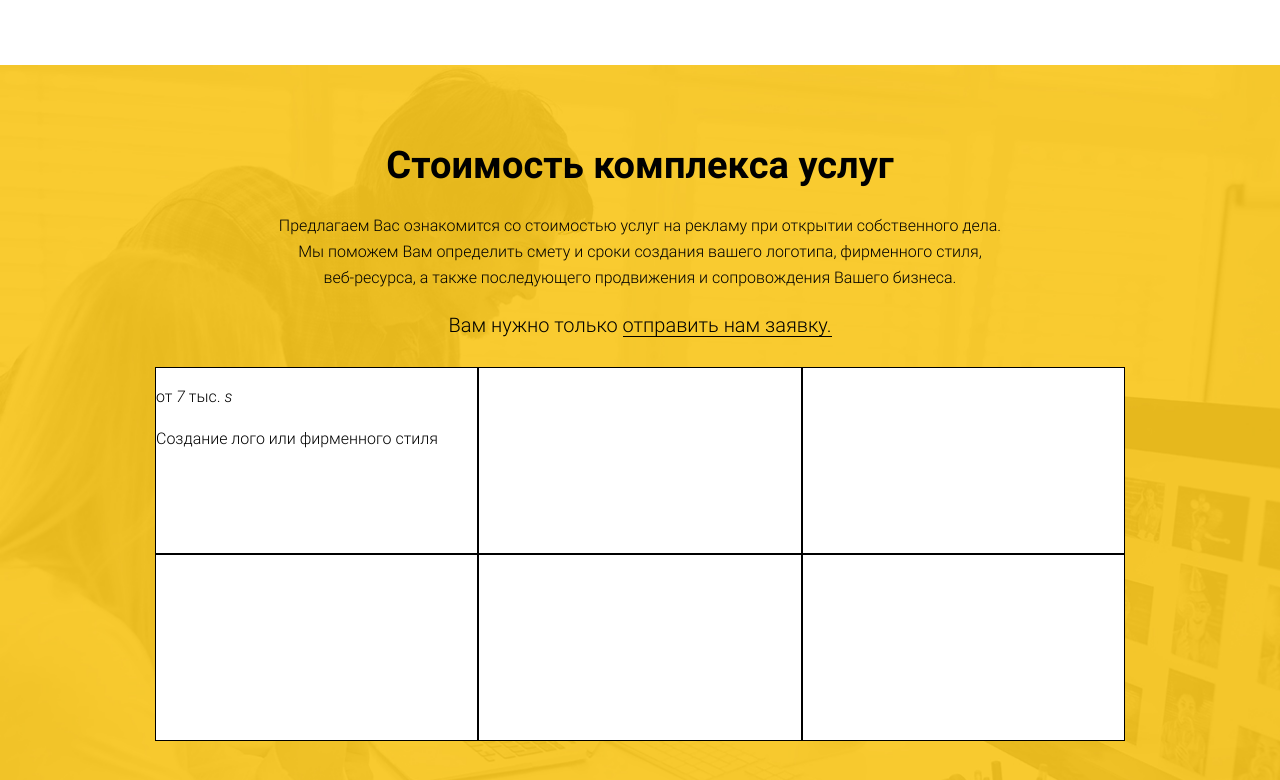
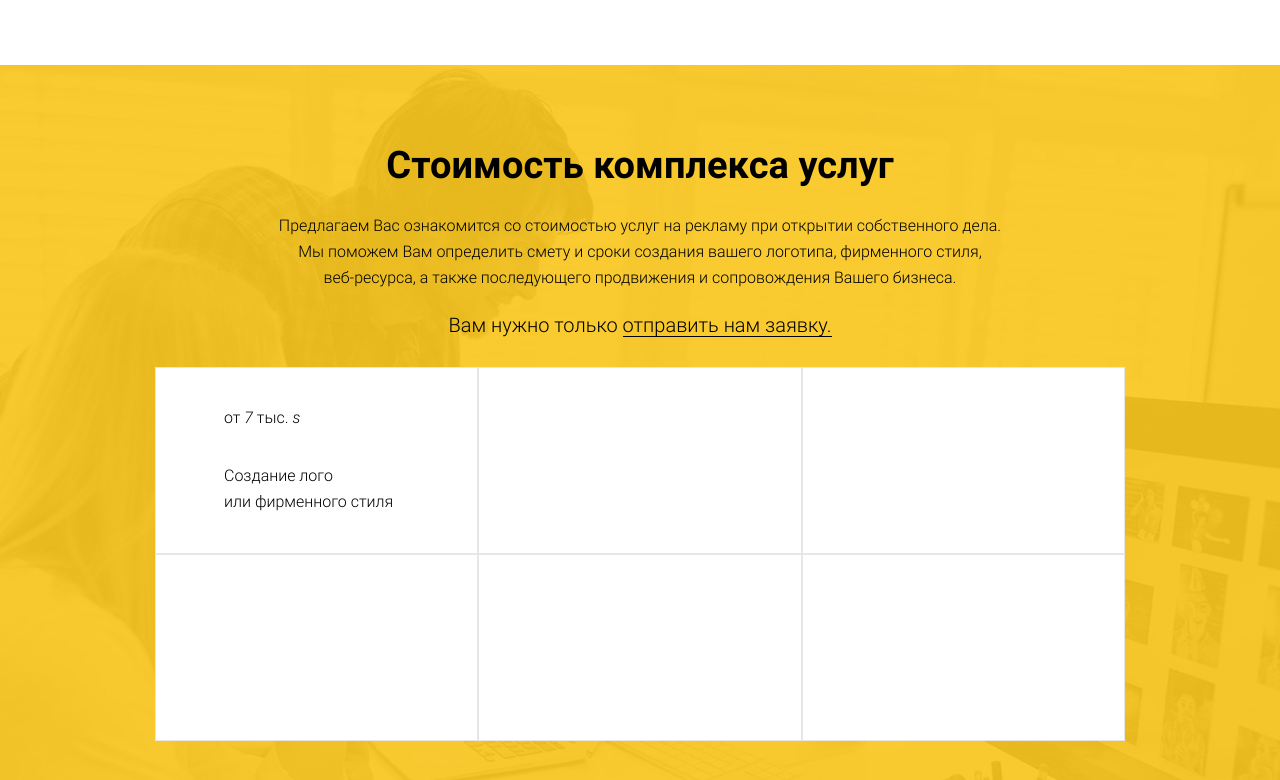
Before and after one commit to fregire/advert.github.io, a website: page src/index.html in a window 1280 px wide. Shown: the part 2335-3115 px from the top of the page. Drawn offline with Linux system fonts and the light colour scheme.

Commit message:
price__item

```diff
--- a/src/index.html
+++ b/src/index.html
@@ -192,10 +192,9 @@
 							от <i class="price__number">7</i> тыс. <i class="price__rouble">s</i>
 						</p>
 						<p class="price__name">
-							Создание лого или фирменного стиля
+							Создание лого <br>или фирменного стиля
 							<i class="price__faq"></i>
 						</p>
-
 						<div class="price__descr"></div>
 					</li>
 					<li class="price__item"></li>
--- a/src/less/style.less
+++ b/src/less/style.less
@@ -4,7 +4,9 @@
 * {
 	box-sizing: border-box;
 }
-
+html {
+	overflow-x: hidden;
+}
 img {
 	width: 100%;
 	height: auto;
@@ -459,6 +461,18 @@ img {
 	flex-basis: 33%;
 	width: 33%;
 	height: 187px;
-	border: 1px solid #000;
+	display: flex;
+	justify-content: center;
+	flex-direction: column;
+	padding-left: 68px;
+	padding-right: 62px;
+
+	border: 1px solid #e6e6e6;
 	background-color: #fff;
 }
+
+.price__faq {
+	width: 15px;
+	height: 15px;
+	display: inline-block;
+}
```
Also changed, not shown: src/css/style.css.
